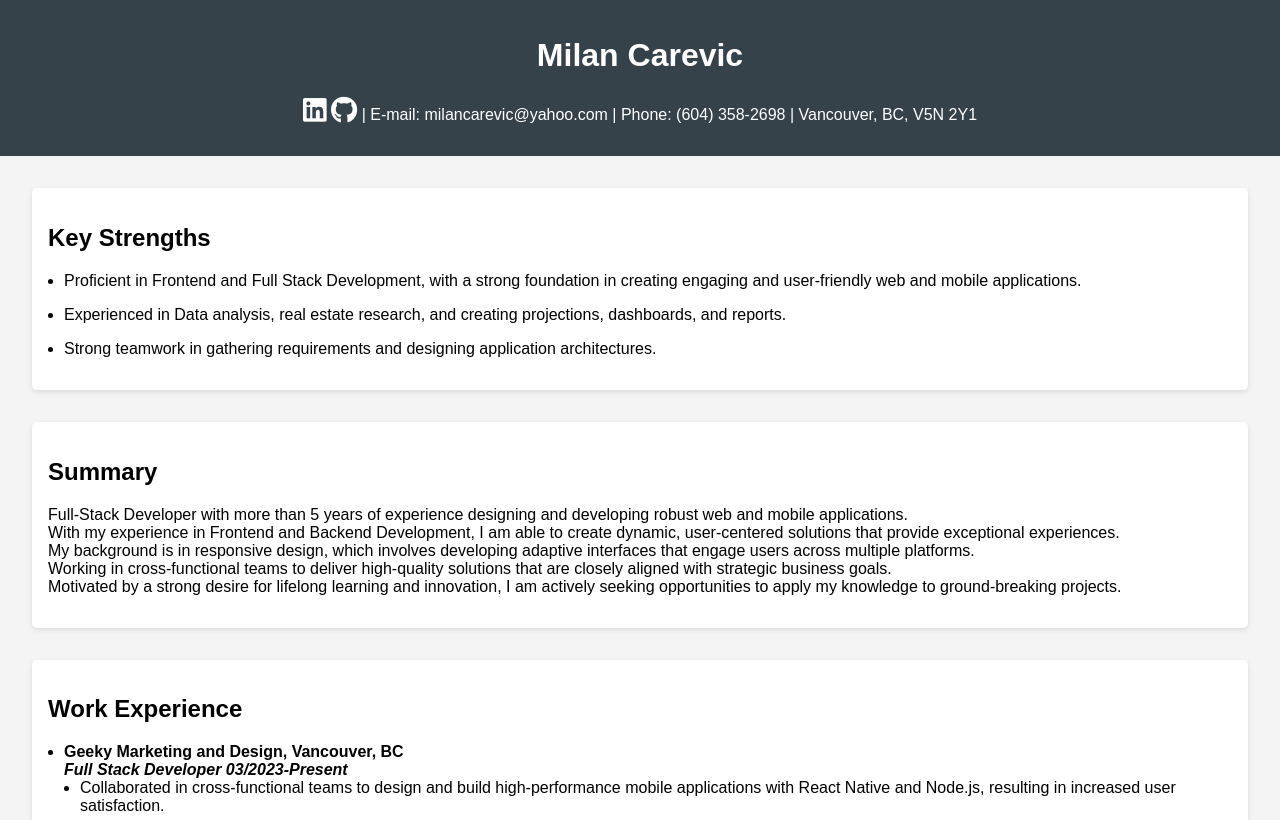
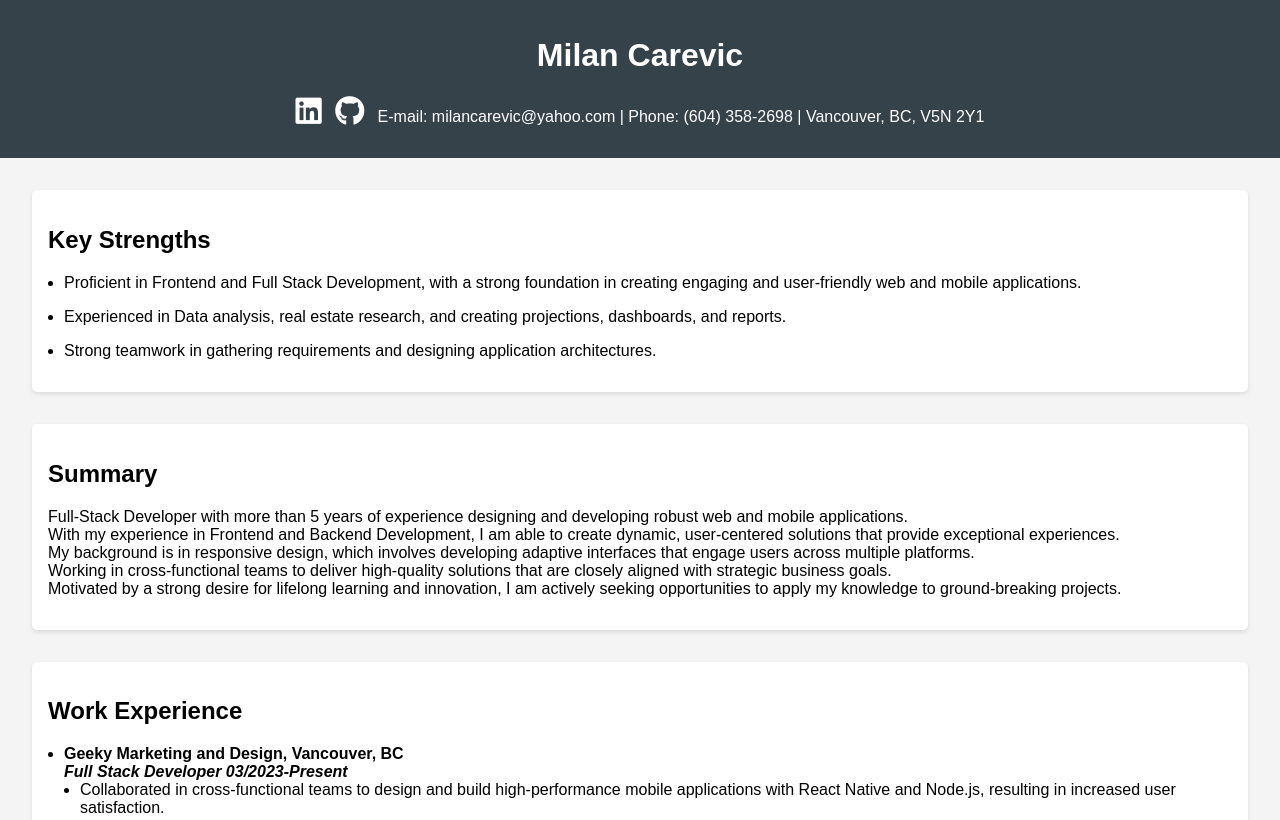
Before and after one commit to carevicm/Milan-Carevic-Resume, a plain HTML site: page index.html in a window 1280 px wide. Shown: the top 820 px of the page. Drawn offline with Linux system fonts and the light colour scheme.

Commit message:
index.html

```diff
--- a/index.html
+++ b/index.html
@@ -33,7 +33,7 @@
         color: white;
       }
       .larger-icon {
-        font-size: 27px;
+        font-size: 30px;
       }
       a:link,
       a:visited {
@@ -64,7 +64,8 @@
       <h1>Milan Carevic</h1>
       <p>
         <a href="https://www.linkedin.com/in/milan-carevic/"><i class="fab fa-linkedin larger-icon"></i></a>
-        <a href="https://github.com/carevicm"><i class="fab fa-github larger-icon"></i></a> |
+        &nbsp
+        <a href="https://github.com/carevicm"><i class="fab fa-github larger-icon"></i></a> &nbsp
         E-mail: milancarevic@yahoo.com | Phone: (604) 358-2698 | Vancouver,
         BC, V5N 2Y1
       </p>
```
